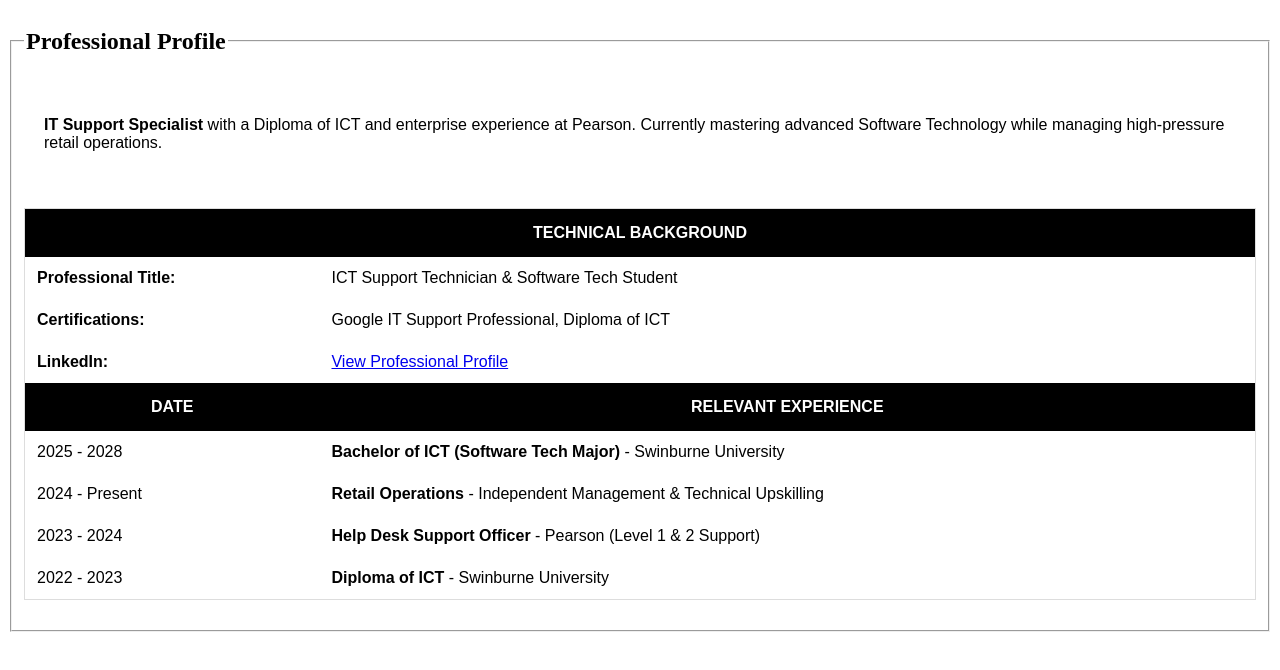
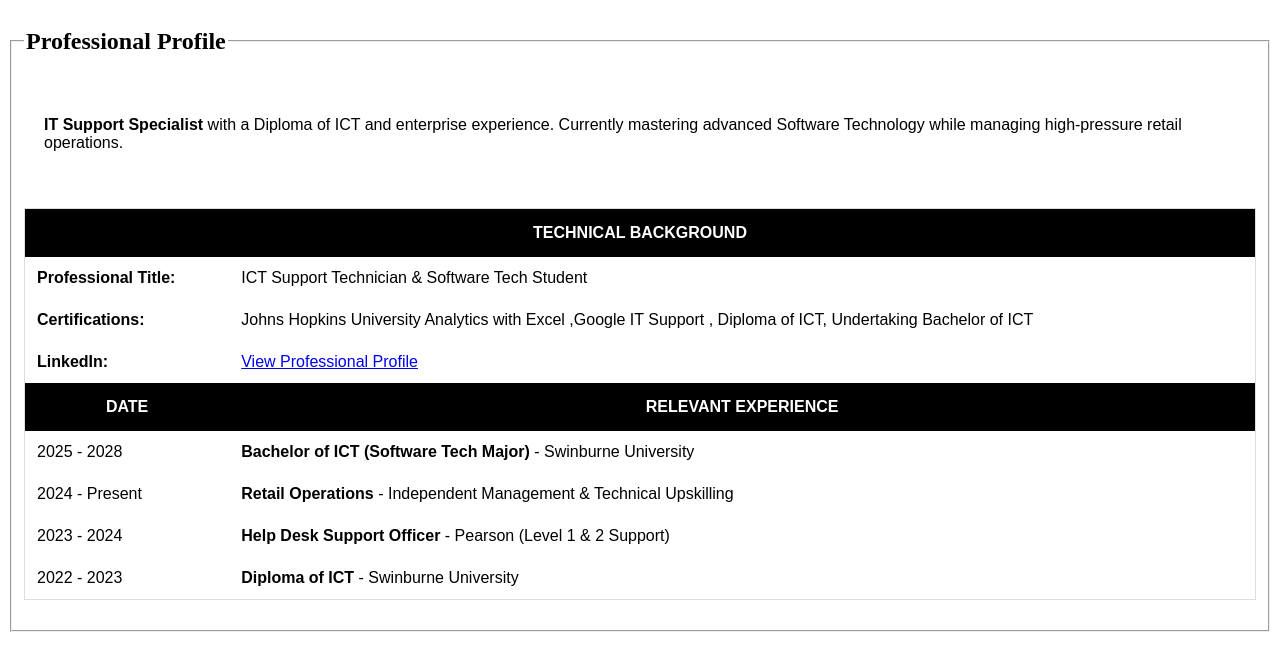
Before and after one commit to Rocklike5619/My-website, a plain HTML site: page about.html in a window 1280 px wide. Drawn offline with Linux system fonts and the light colour scheme.

Commit message:
Update about.html

```diff
--- a/about.html
+++ b/about.html
@@ -13,7 +13,7 @@
       <legend><h1 class="animate__animated animate__bounce" id="title">Professional Profile</h1></legend>
 
       <div class="summary-container" style="padding: 20px; font-family: 'Poppins', sans-serif;">
-        <p><strong>IT Support Specialist</strong> with a Diploma of ICT and enterprise experience at Pearson. Currently mastering advanced Software Technology while managing high-pressure retail operations.</p>
+        <p><strong>IT Support Specialist</strong> with a Diploma of ICT and enterprise experience. Currently mastering advanced Software Technology while managing high-pressure retail operations.</p>
       </div>
 
       <table style="width: 100%; border-collapse: collapse; font-family: 'Poppins', sans-serif; margin: 20px auto; border: 1px solid #ddd;">
@@ -29,7 +29,7 @@
           </tr>
           <tr>
             <td style="padding: 12px; font-weight: bold;">Certifications:</td>
-            <td style="padding: 12px;">Google IT Support Professional, Diploma of ICT</td>
+            <td style="padding: 12px;"> Johns Hopkins University Analytics with Excel ,Google IT Support , Diploma of ICT, Undertaking Bachelor of ICT </td>
           </tr>
           <tr>
             <td style="padding: 12px; font-weight: bold;">LinkedIn:</td>
```
